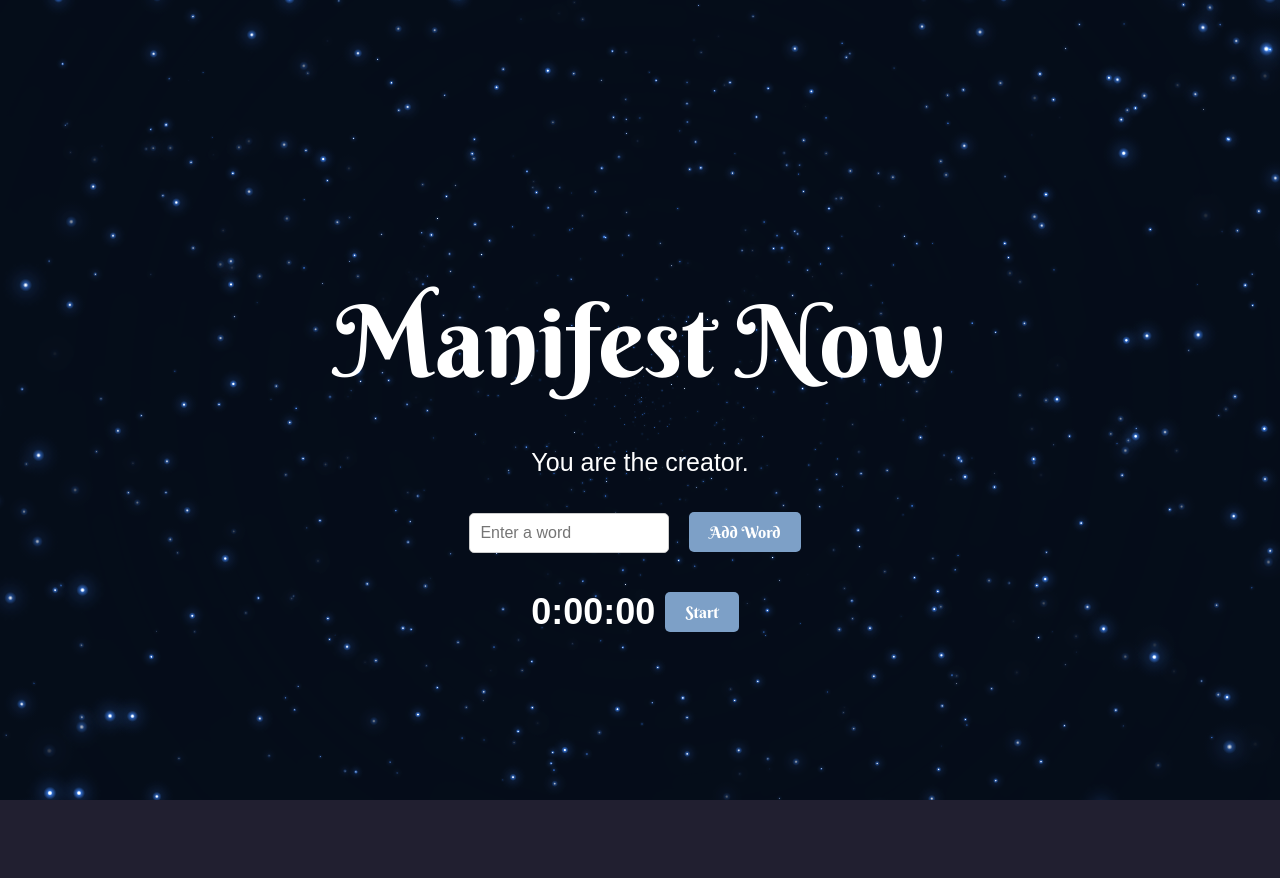
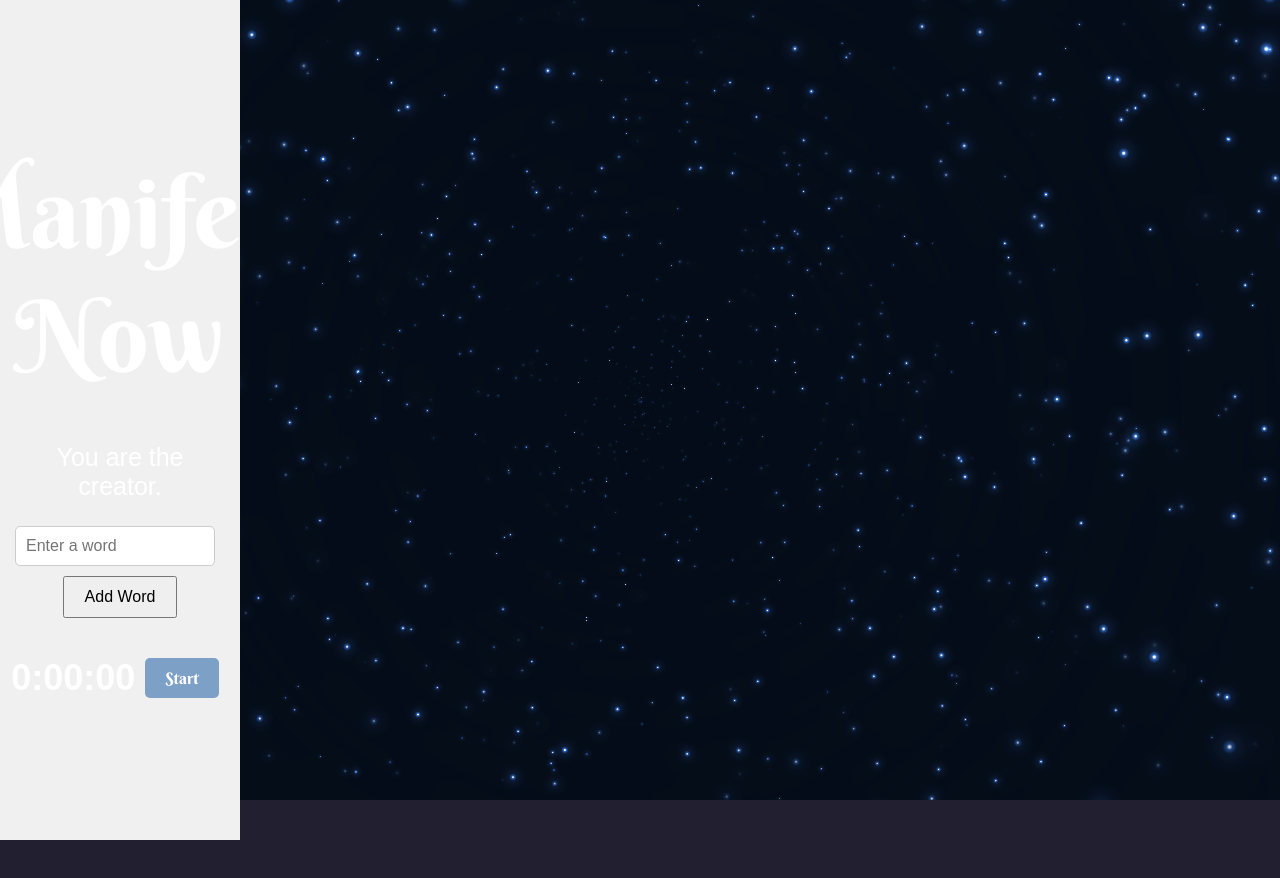
Before and after one commit to lucia20200818/Manifest-it, a React (Vite) app: page / in a window 1280 px wide. Shown: the top 878 px of the page. After the commit the page ends 800 px from the top, so only its background shows below. Built offline with nearby package versions, Linux system fonts and the light colour scheme; a web font is replaced by a local one.

Commit message:
Update App.css

```diff
--- a/src/App.css
+++ b/src/App.css
@@ -70,6 +70,16 @@ p{
   height: 100vh; /* 使容器充满整个视口高度 */
   text-align: center;
   z-index: 1; /* 确保 app-container 在 canvas 之上 */
+
+   position: fixed;
+  top: 0;
+  left: 0;
+  height: 100%;
+  width: 200px; /* 左边栏的宽度 */
+  overflow-y: auto; /* 竖直方向滚动条 */
+  background-color: #f0f0f0;
+  padding: 20px;
+}
 }
 
 /* src/App.css */
```
